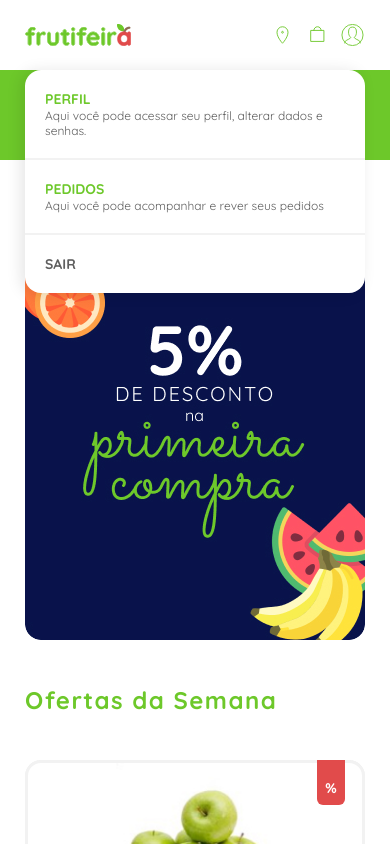
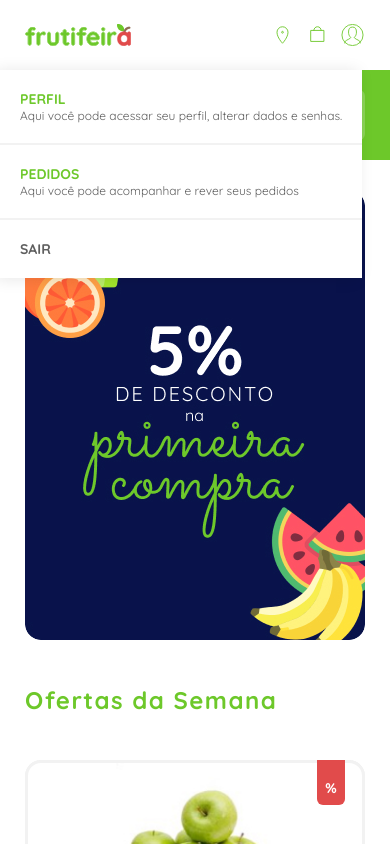
Before and after one commit to laurabento/frutifeira, a Vue app in the folder frutifeira/: page / in a window 390 px wide. Both pictures are taken after a click on the element 352 px from the left and 35 px from the top of the page. Shown: the top 844 px of the page. Built offline with nearby package versions, Linux system fonts and the light colour scheme.

Commit message:
menu on mobile

```diff
--- a/frutifeira/src/components/Menu.vue
+++ b/frutifeira/src/components/Menu.vue
@@ -61,9 +61,10 @@ export default {
     }
 
     @media (max-width: 768px) {
-        right: @margin-body-mobile;
-        left: @margin-body-mobile;
+        right: unset;
         width: auto;
+        border-radius: unset;
+
 
         &-items {
             &_item {
```
